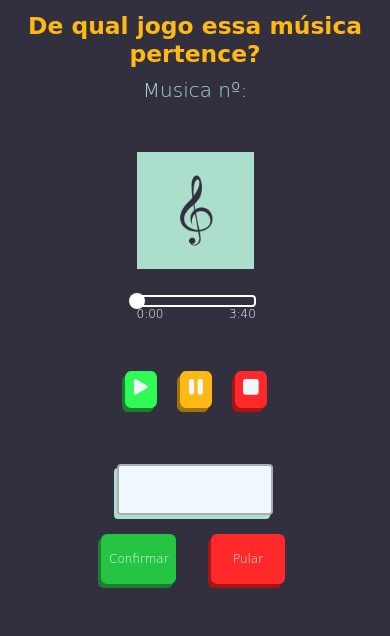
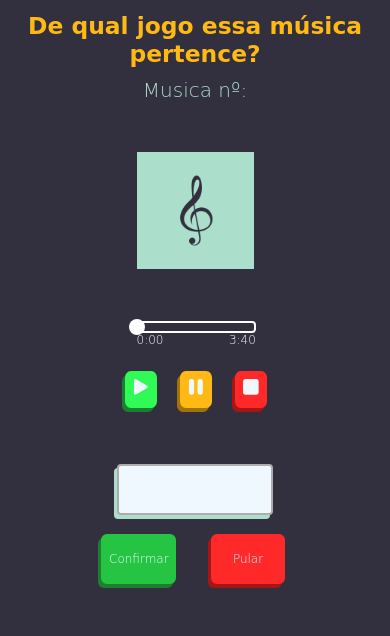
Before and after one commit to NicolasStudio/Adivinhe-o-jogo, a plain HTML site: page index.html in a window 390 px wide. Drawn offline with Linux system fonts and the light colour scheme; a web font is replaced by a local one.

Commit message:
Correção do css

```diff
--- a/Styles/Style.css
+++ b/Styles/Style.css
@@ -1318,7 +1318,7 @@
     }
 }
 
-@media(max-width: 400px){
+@media(max-width: 440px){
 
     .letraTitulo{
         text-align: center;
@@ -1518,7 +1518,7 @@
     .duracao{
         position: absolute;
         width: 34%;
-        top: 35%;
+        top: 38%;
         left: 35%;
         background-color: transparent;
 
```
